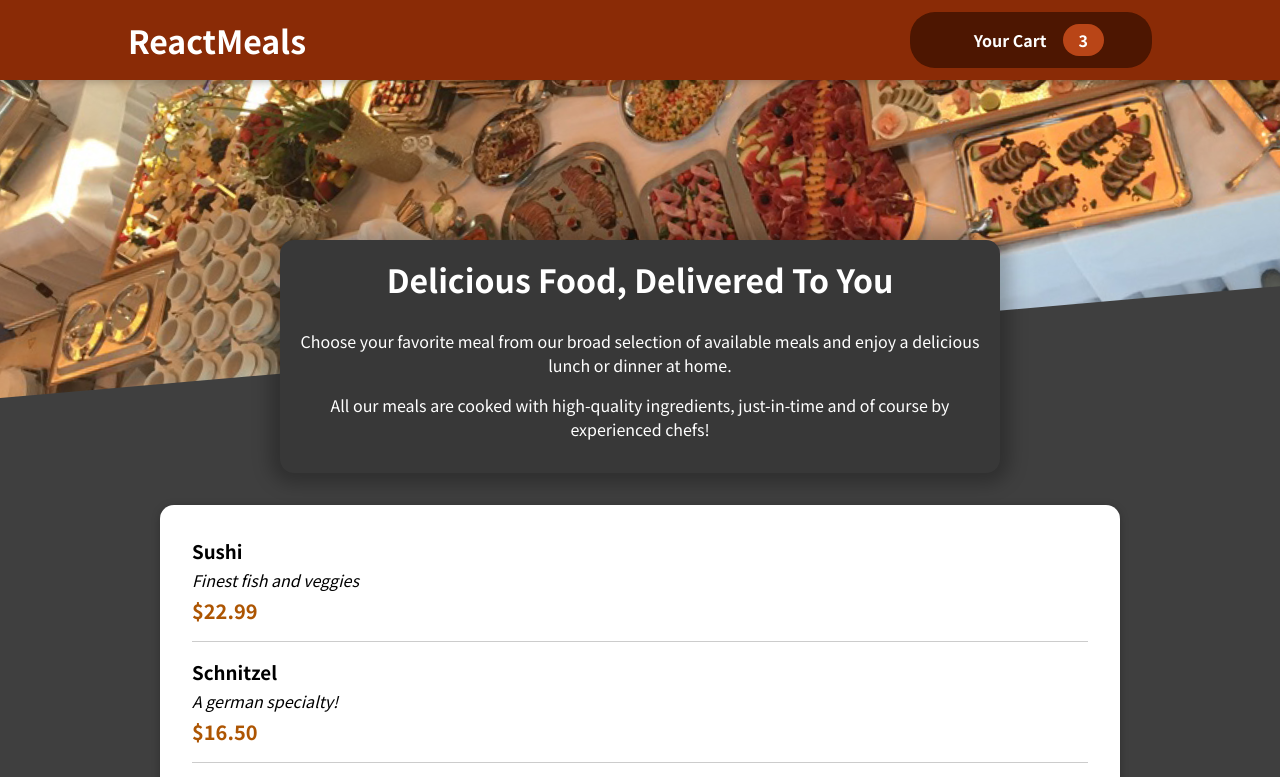
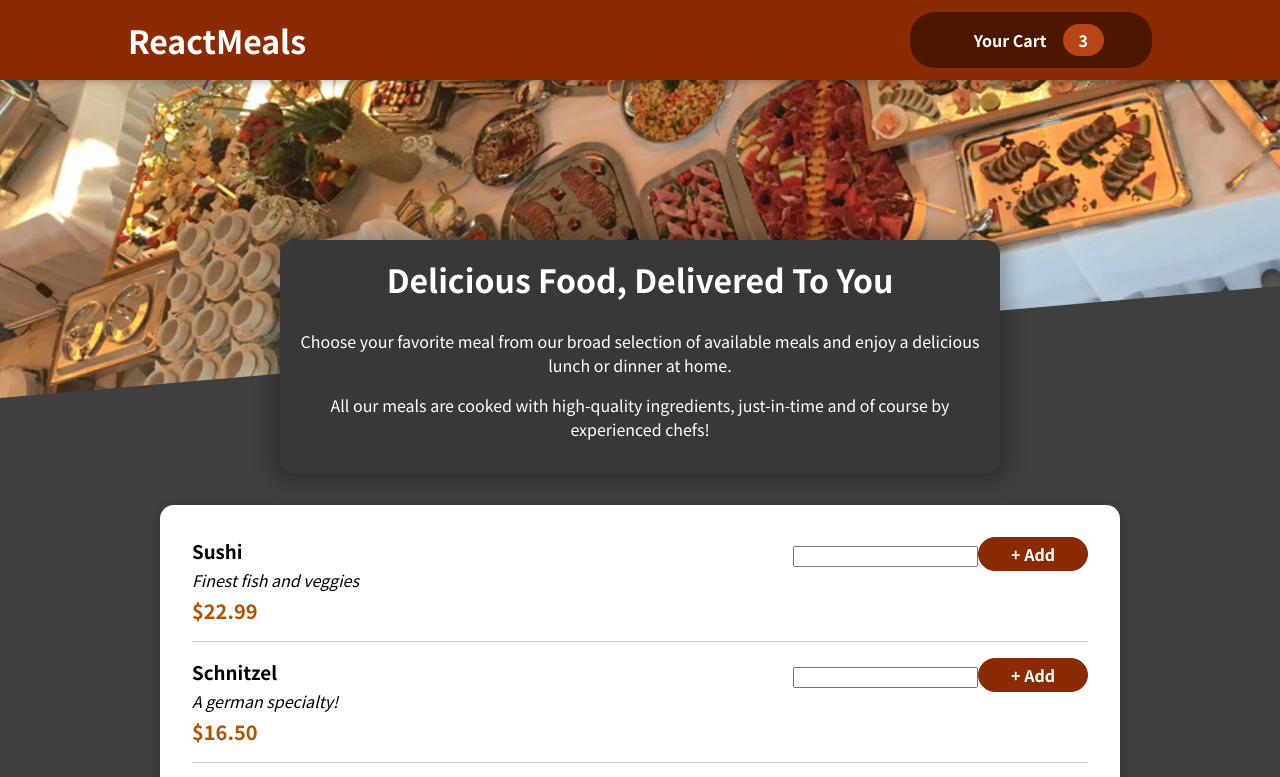
Before and after one commit to Clucas0311/react-food-order-app, a React (Create React App) app: page / in a window 1280 px wide. Shown: the top 777 px of the page. Built offline with nearby package versions, Linux system fonts and the light colour scheme; some icons are missing.

Commit message:
Created MealItemForm

```diff
--- a/src/components/Meals/MealItem/MealItem.js
+++ b/src/components/Meals/MealItem/MealItem.js
@@ -1,5 +1,6 @@
 import React from "react";
 
+import MealItemForm from "./MealItemForm";
 import classes from "./MealItem.module.css";
 
 const MealItem = ({ name, description, price }) => {
@@ -11,7 +12,9 @@
         <div className={classes.description}>{description}</div>
         <div className={classes.price}>{newPrice}</div>
       </div>
-      <div></div>
+      <div>
+        <MealItemForm />
+      </div>
     </li>
   );
 };
--- a/src/components/Meals/MealItem/MealItemForm.js
+++ b/src/components/Meals/MealItem/MealItemForm.js
@@ -1,7 +1,14 @@
 import React from "react";
 
+import classes from "./MealItemForm.module.css";
+
 const MealItemForm = () => {
-  return <div>MealItemForm</div>;
+  return (
+    <form className={classes.form} action="">
+      <input type="text" />
+      <button type="submit">+ Add</button>
+    </form>
+  );
 };
 
 export default MealItemForm;
--- /dev/null
+++ b/src/components/Meals/MealItem/MealItemForm.module.css
@@ -0,0 +1,20 @@
+.form {
+  text-align: right;
+}
+
+.form button {
+  font: inherit;
+  cursor: pointer;
+  background-color: #8a2b06;
+  border: 1px solid #8a2b06;
+  color: white;
+  padding: 0.25rem 2rem;
+  border-radius: 20px;
+  font-weight: bold;
+}
+
+.form button:hover,
+.form button:active {
+  background-color: #641e03;
+  border-color: #641e03;
+}
```
